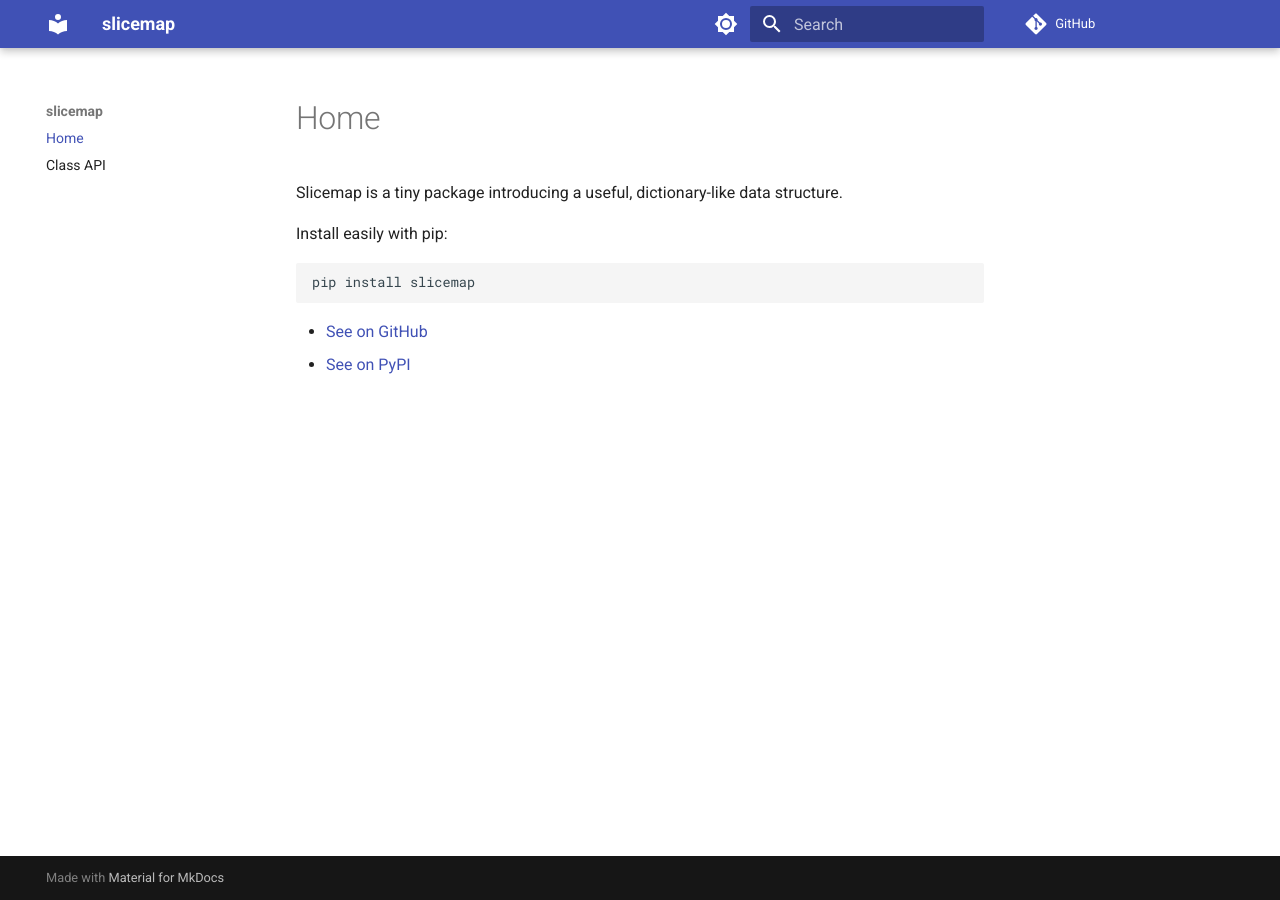
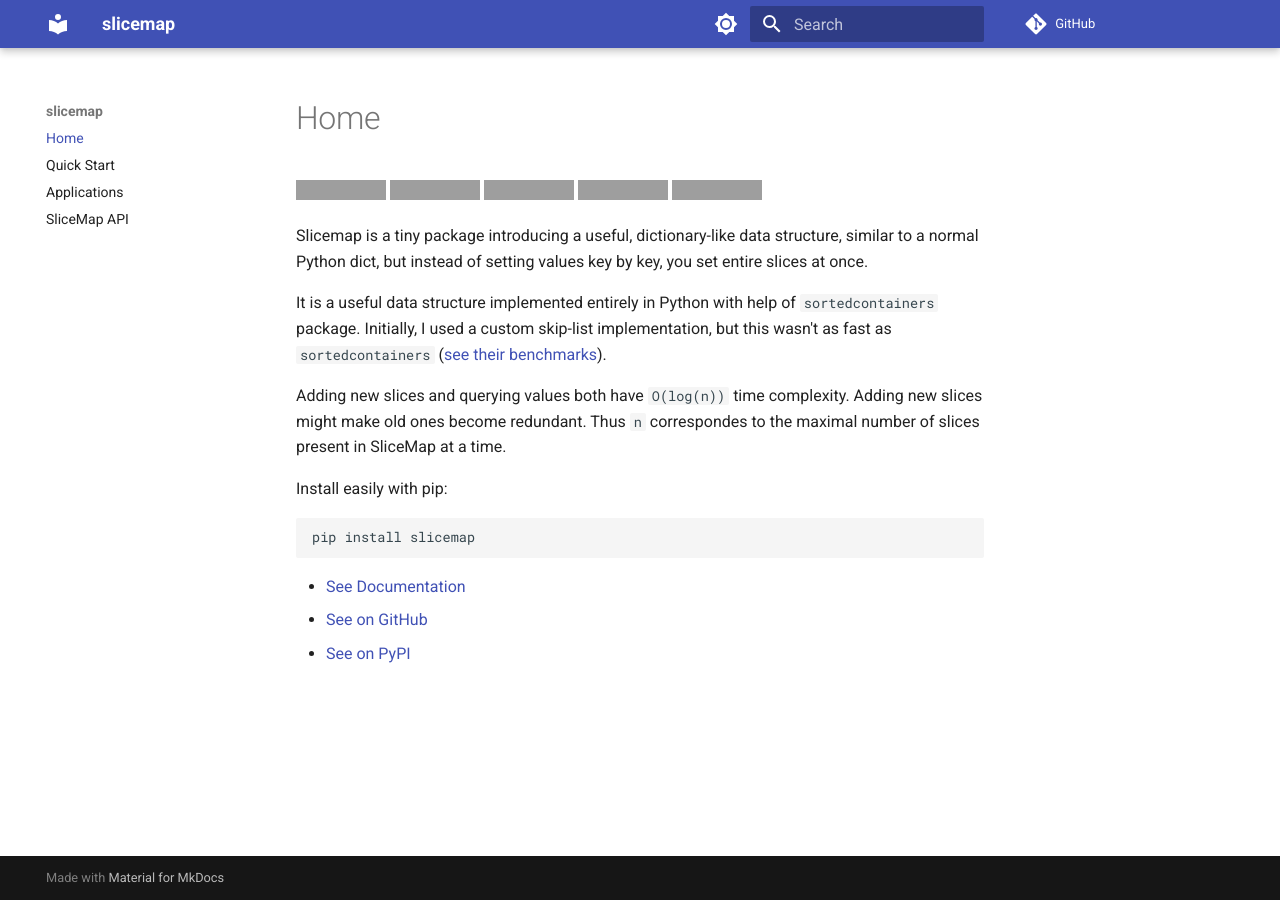
Before and after one commit to sjmikler/slicemap, an MkDocs documentation site: the page built from docs/README.md, in a window 1280 px wide. Built offline with MkDocs 1.6.1 and Material for MkDocs 9.7.7, drawn with Linux system fonts in a browser that asks for light colours; comment, search, counter and statistics services are not loaded; grey boxes are pictures that could not be loaded.

Commit message:
New documentations

````diff
--- /dev/null
+++ b/docs/README.md
@@ -0,0 +1,26 @@
+[![PyPI version](https://badge.fury.io/py/slicemap.svg)](https://badge.fury.io/py/slicemap)
+[![Python 3.7](https://github.com/gahaalt/slicemap/actions/workflows/python37.yaml/badge.svg)](https://github.com/gahaalt/slicemap/actions/workflows/python37.yaml)
+[![Python 3.8](https://github.com/gahaalt/slicemap/actions/workflows/python38.yaml/badge.svg)](https://github.com/gahaalt/slicemap/actions/workflows/python38.yaml)
+[![Python 3.9](https://github.com/gahaalt/slicemap/actions/workflows/python39.yaml/badge.svg)](https://github.com/gahaalt/slicemap/actions/workflows/python39.yaml)
+[![Python 3.10](https://github.com/gahaalt/slicemap/actions/workflows/python310.yml/badge.svg)](https://github.com/gahaalt/slicemap/actions/workflows/python310.yml)
+
+Slicemap is a tiny package introducing a useful, dictionary-like data structure,
+similar to a normal Python dict, but instead of setting values key by key, you set entire slices at once.
+
+It is a useful data structure implemented entirely in Python with help of `sortedcontainers` package.
+Initially, I used a custom skip-list implementation, but this wasn't as fast as `sortedcontainers`
+([see their benchmarks](https://grantjenks.com/docs/sortedcontainers/performance-scale.html)).
+
+Adding new slices and querying values both have `O(log(n))` time complexity.
+Adding new slices might make old ones become redundant.
+Thus `n` correspondes to the maximal number of slices present in SliceMap at a time.
+
+Install easily with pip:
+
+```
+pip install slicemap
+```
+
+* [See Documentation](https://gahaalt.github.io/slicemap/)
+* [See on GitHub](https://github.com/gahaalt/slicemap)
+* [See on PyPI](https://pypi.org/project/slicemap/)
--- a/docs/api.md
+++ b/docs/api.md
@@ -1,4 +1,4 @@
-# Class API
+# SliceMap API
 
 ::: slicemap.SliceMap
     options:
--- a/docs/index.md
+++ /dev/null
@@ -1,12 +0,0 @@
-# Home
-
-Slicemap is a tiny package introducing a useful, dictionary-like data structure.
-
-Install easily with pip:
-
-```
-pip install slicemap
-```
-
-* [See on GitHub](https://github.com/gahaalt/slicemap)
-* [See on PyPI](https://pypi.org/project/slicemap/)
--- a/mkdocs.yml
+++ b/mkdocs.yml
@@ -1,5 +1,13 @@
 site_name: slicemap
 repo_url: https://github.com/gahaalt/slicemap
+
+nav:
+    - Home: README.md
+    - quick_start.md
+    - applications.md
+    - api.md
+
+
 
 plugins:
     - search
````
Also changed, not shown: README.md (+1 -146 lines), docs/applications.md (added, +42 -0 lines), docs/quick_start.md (added, +82 -0 lines).
